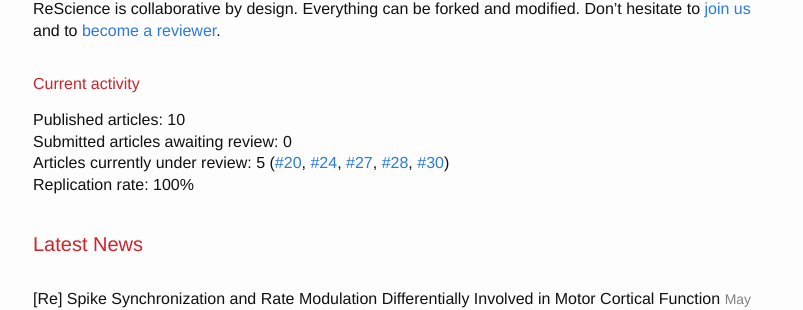
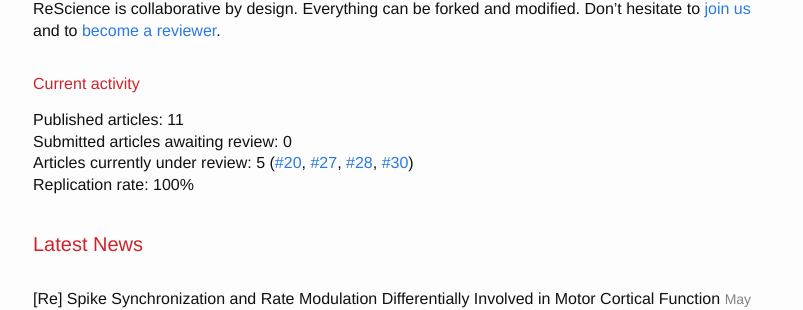
Before and after one commit to ReScience/rescience.github.io, a Jekyll site: the page built from index.md, in a window 1280 px wide and 900 px high, scrolled down 319 px. Shown: the part 149-459 px from the top of the window, without its empty margins (237-1040 px from the left). Built offline with Jekyll 4.4.1, drawn with Linux system fonts in a browser that asks for light colours; our own code applies the rules of GitHub Pages for plain Markdown files.

Commit message:
Updated publication stats

```diff
--- a/index.md
+++ b/index.md
@@ -25,13 +25,12 @@
 
 ### Current activity
 
-Published articles: 10
+Published articles: 11
 Submitted articles awaiting review: 0
-Articles currently under review: 5 ([#20], [#24], [#27], [#28], [#30])
+Articles currently under review: 5 ([#20], [#27], [#28], [#30])
 **Replication rate: 100%**
 
 [#20]: https://github.com/ReScience/ReScience-submission/pull/20
-[#24]: https://github.com/ReScience/ReScience-submission/pull/24
 [#27]: https://github.com/ReScience/ReScience-submission/pull/27
 [#28]: https://github.com/ReScience/ReScience-submission/pull/28
 [#30]: https://github.com/ReScience/ReScience-submission/pull/30
```
